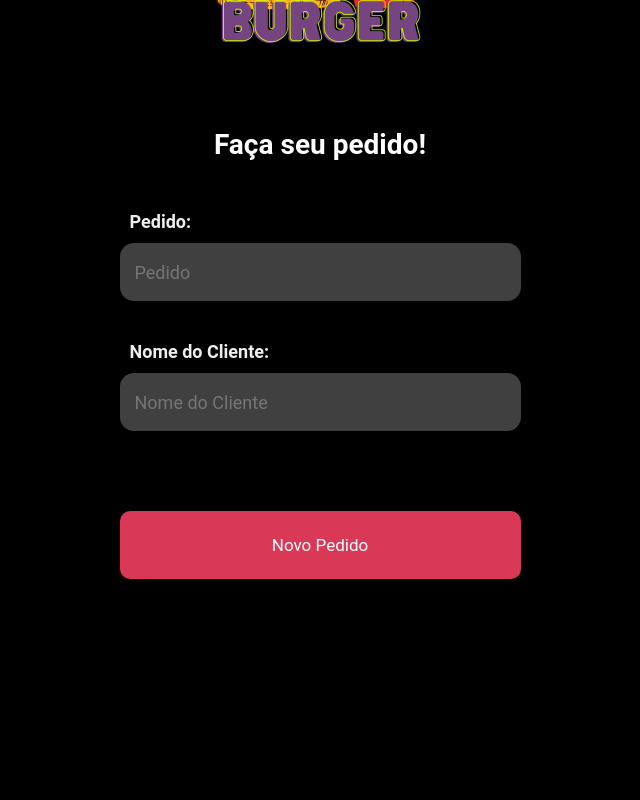
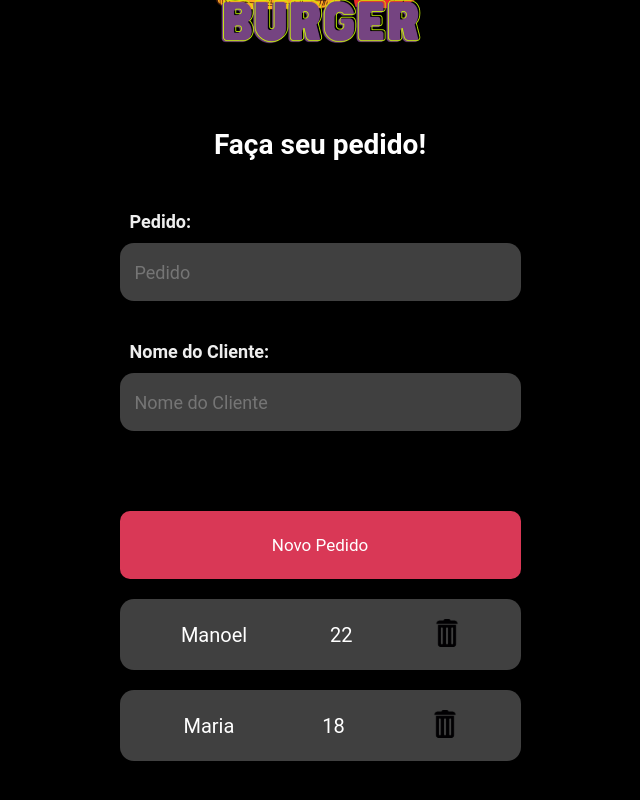
Before and after one commit to Bruhnodev17/frontend-hamburgueria, a React (Vite) app: page / in a window 1280 px wide. Shown: the part 336-1136 px from the top of the page, without its empty margins (320-960 px from the left). Built offline with nearby package versions, Linux system fonts and the light colour scheme.

Commit message:
Estilização do Card de usuário.

```diff
--- a/src/App.jsx
+++ b/src/App.jsx
@@ -1,6 +1,7 @@
 import React from "react"
 import Burguer from "./assets/burguer.png"
-import { Container, H1, Image, SubContainer, InputLabel, Input, Button } from "./styles"
+import { Container, H1, Image, SubContainer, InputLabel, Input, Button,User } from "./styles"
+import Trash from "./assets/trash.svg"
 
 const App = () => {
 
@@ -23,9 +24,10 @@
 
         <Button>Novo Pedido</Button>
         <ul>{ users.map( user => (
-          <li key={user.id}>
-            {user.name} - {user.age}
-          </li>
+          <User key={user.id}>
+            <p>{user.name}</p><p>{user.age} </p>
+            <button><img src={Trash} alt="latinha de lixo"/></button>
+          </User>
         ))
             }
         </ul>
--- a/src/styles.js
+++ b/src/styles.js
@@ -65,3 +65,26 @@
         opacity: 0.7;
     }
 `
+
+export const User = styled.li `
+
+    display: flex;
+    justify-content: space-around;
+    align-items: center;border-radius: 14px;
+    background: rgba(255, 255, 255, 0.25);
+    color: #FFF;
+    margin-top: 20px;
+    padding: 20px;
+
+    p{
+        font-size: 20px;
+        line-height: 28px;
+
+    }
+
+    button{
+        background: none;
+        border: none;
+        cursor: pointer;
+    }
+`
```
Also changed, not shown: src/assets/arrow.svg (added), src/assets/trash.svg (added).
